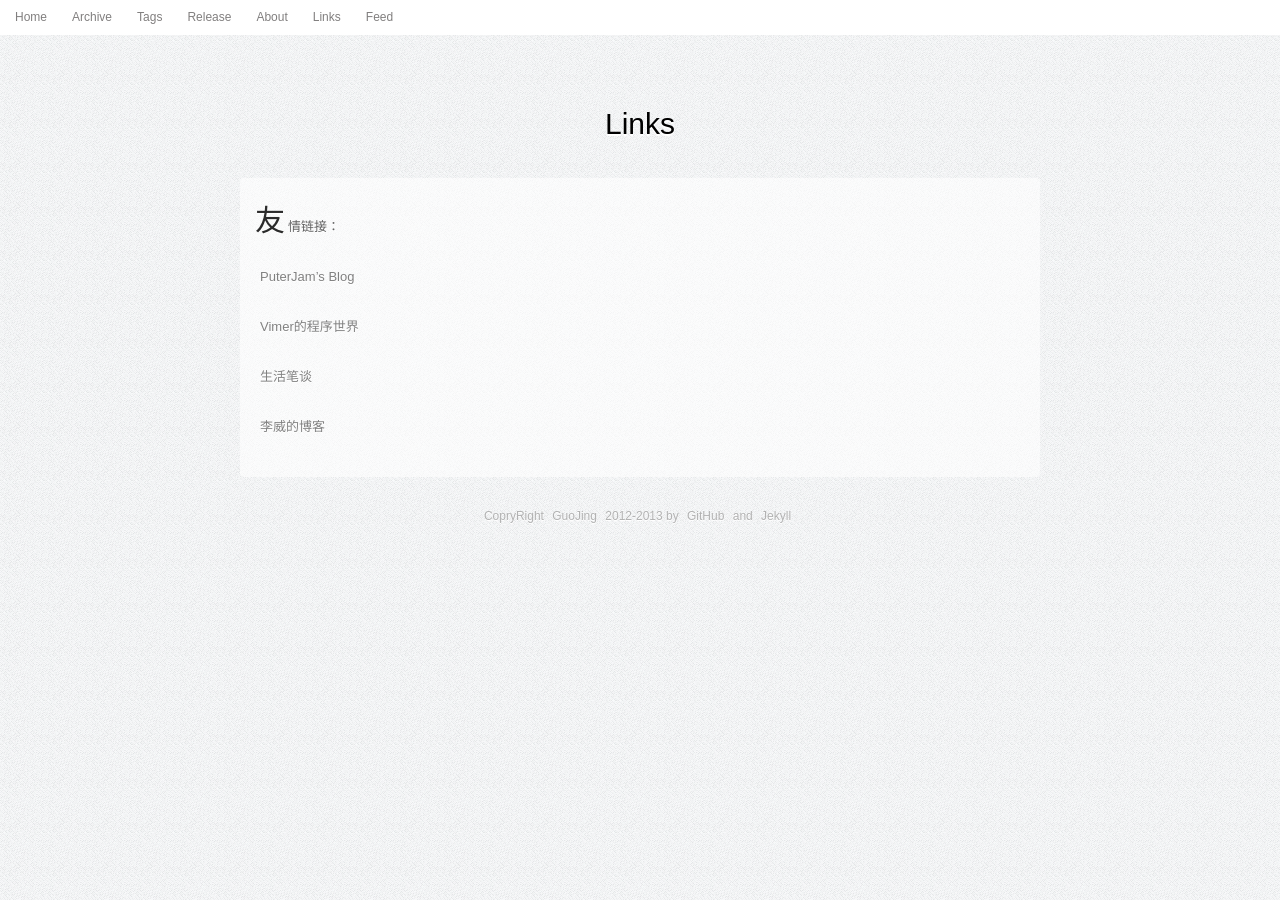
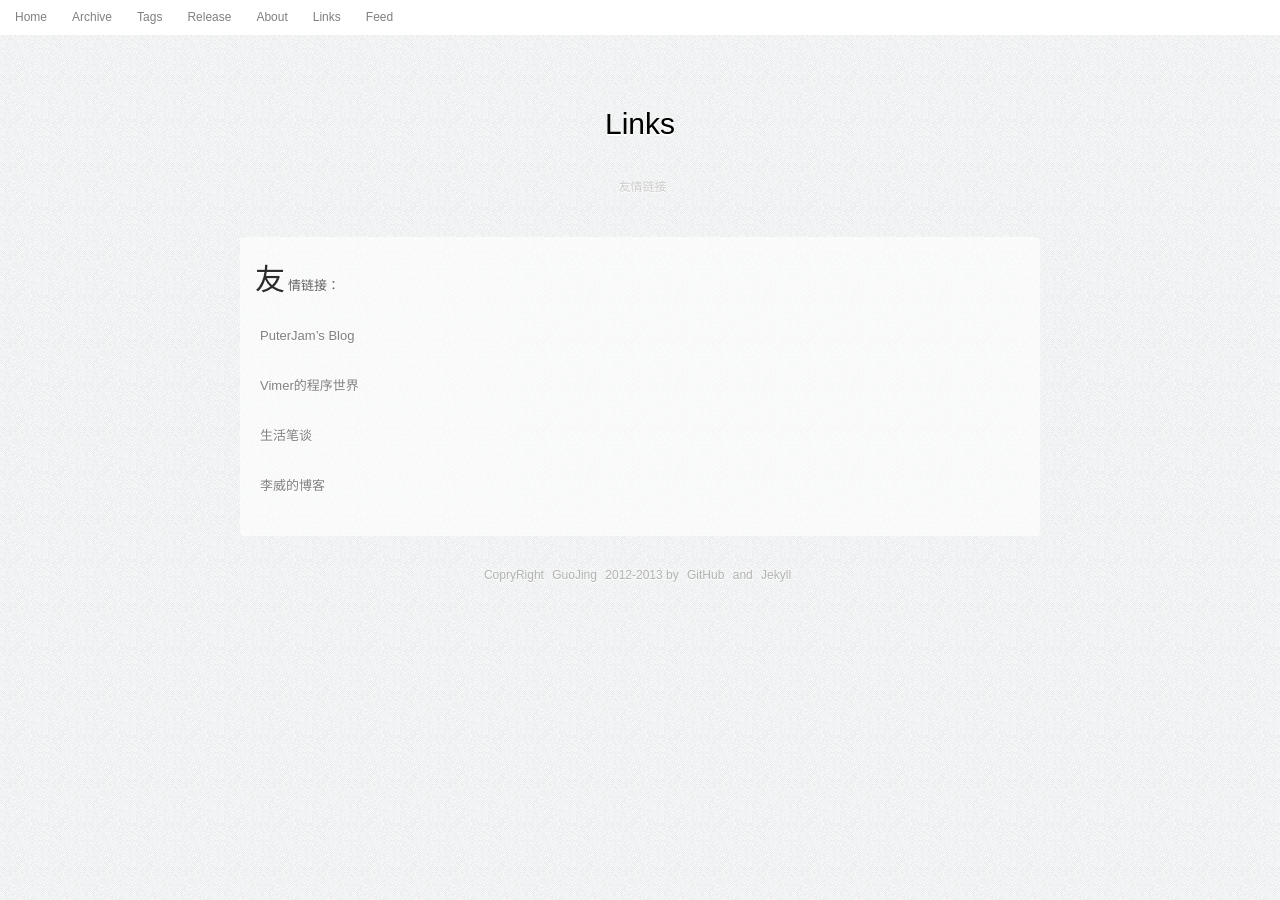
Before and after one commit to zwitzwit/guojing.github.com, a Jekyll site: the page built from links/index.md, in a window 1280 px wide. Built offline with Jekyll 4.4.1, drawn with Linux system fonts in a browser that asks for light colours; Markdown is read by kramdown in place of the engine named in the settings.

Commit message:
add to page

```diff
--- a/_layouts/page.html
+++ b/_layouts/page.html
@@ -9,6 +9,7 @@
 <div class="cast">{{ page.description }}...</div>
 <div class="main">
 <div class="title"><a href="{{ page.url }}">{{ page.title }}</a></div>
+<div class="date">{{ page.description }}</div>
 <div class="content">
 	{{ content }}
 </div>
```
